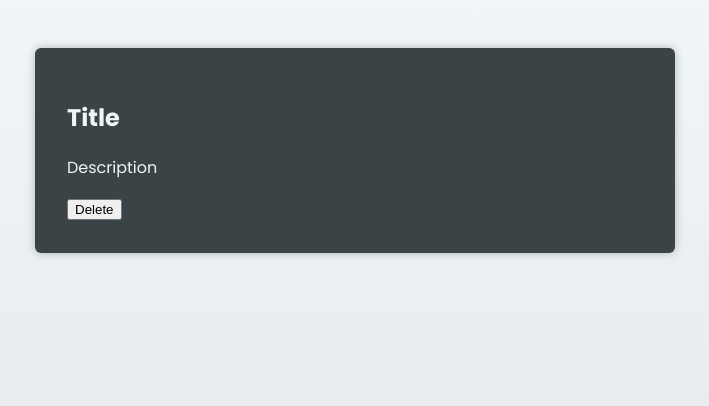
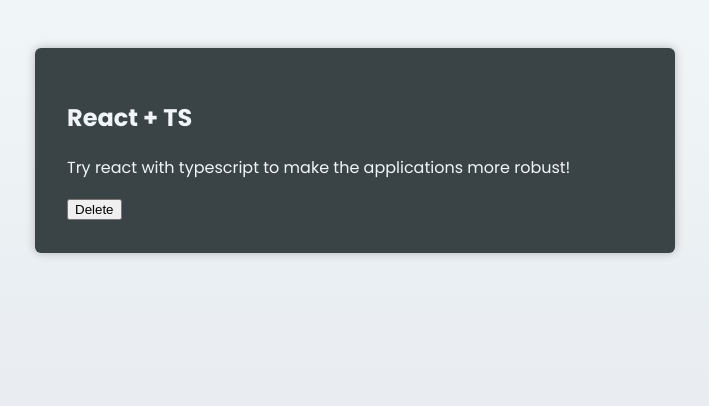
Before and after one commit to prajwal-hebbar-07/react-typescript-zone, a React (Vite) app: page / in a window 1280 px wide. Shown: the top 406 px of the page, without its empty margins (285-994 px from the left). Built offline with nearby package versions, Linux system fonts and the light colour scheme; the HTML template or start-up script is replaced by a standard one.

Commit message:
add types to the props passed to the component
Added types to the props that are being passed down to the component
from the parent component.

```diff
--- a/src/App.tsx
+++ b/src/App.tsx
@@ -3,7 +3,10 @@
 export default function App() {
   return (
     <main>
-      <CourseGoal />
+      <CourseGoal
+        title="React + TS"
+        description="Try react with typescript to make the applications more robust!"
+      />
     </main>
   );
 }
--- a/src/components/CourseGoal.tsx
+++ b/src/components/CourseGoal.tsx
@@ -1,9 +1,15 @@
-export default function CourseGoal() {
+export default function CourseGoal({
+  title,
+  description,
+}: {
+  title: string;
+  description: string;
+}) {
   return (
     <article>
       <div>
-        <h2>Title</h2>
-        <p>Description</p>
+        <h2>{title}</h2>
+        <p>{description}</p>
       </div>
       <button>Delete</button>
     </article>
```
